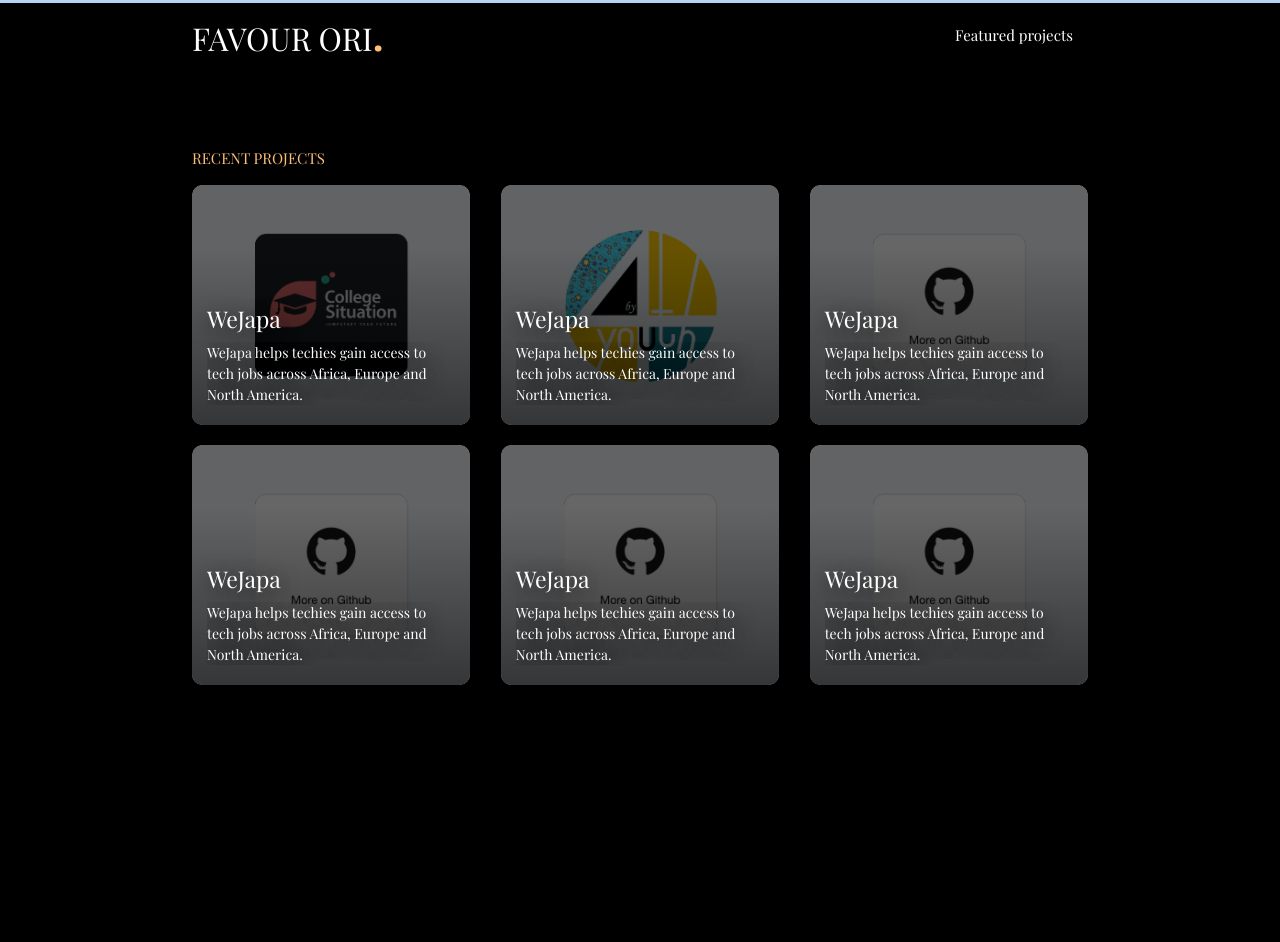
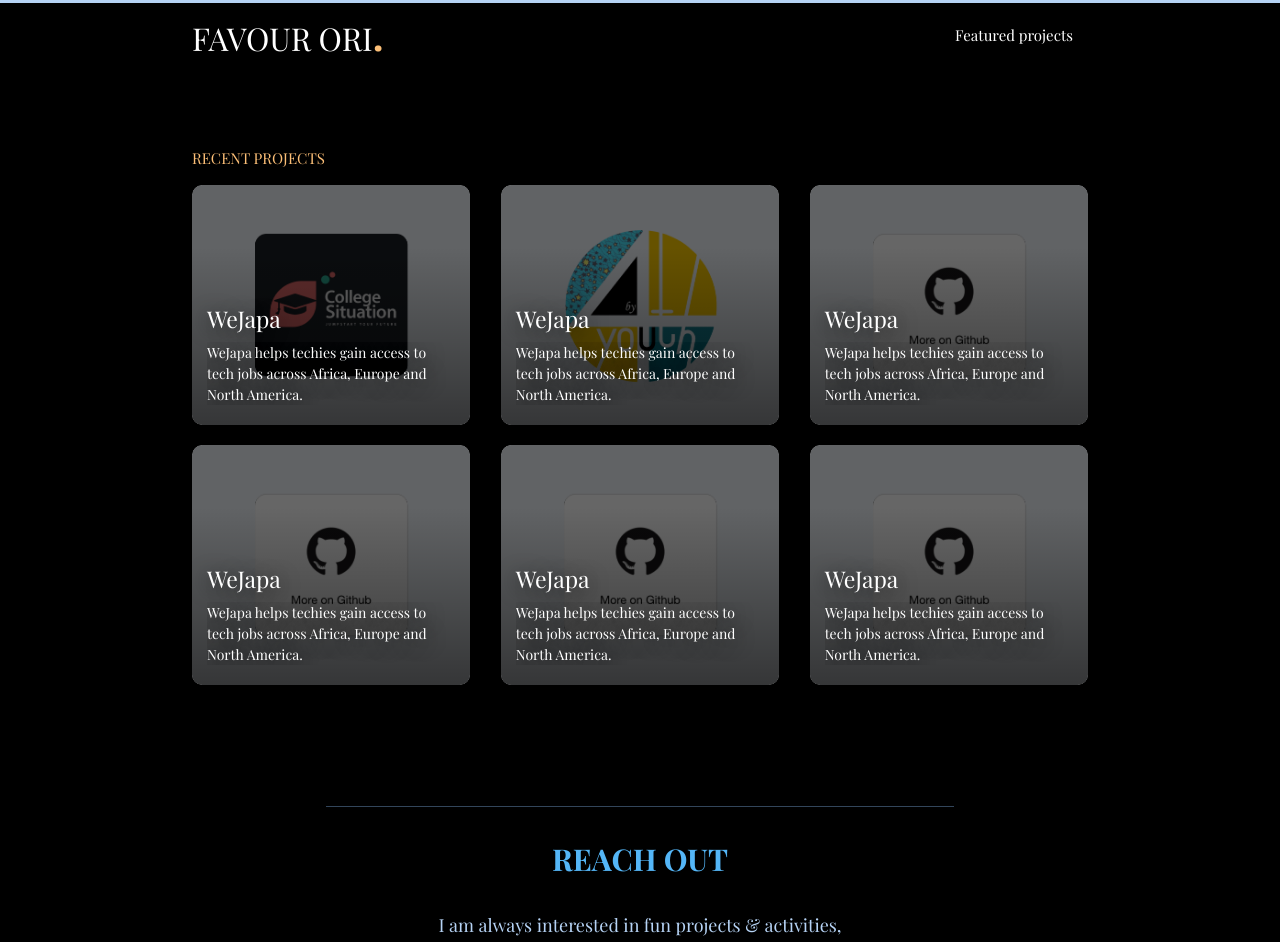
Before and after one commit to favourori/19-pws, a Vue app: page /projects in a window 1280 px wide. Shown: the top 942 px of the page. Before the commit the page ends 800 px from the top, so only its background shows below. Built offline with nearby package versions, Linux system fonts and the light colour scheme.

Commit message:
added footer

```diff
--- a/src/components/Projects.vue
+++ b/src/components/Projects.vue
@@ -78,12 +78,15 @@
         </div>
       </router-link>
     </div>
+    <Footer />
   </div>
 </template>
 
 <script>
+import Footer from "@/components/Footer";
 export default {
   name: "Intro",
+  components: { Footer },
 };
 </script>
 
```
